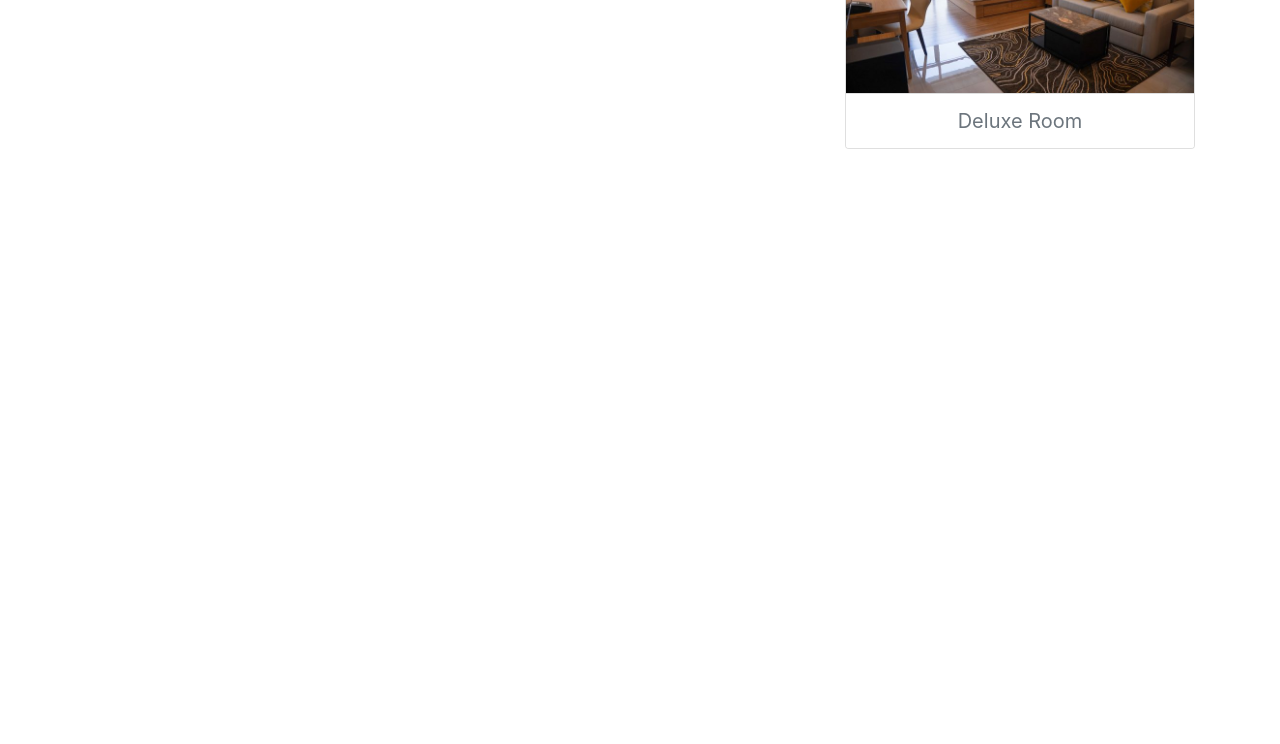
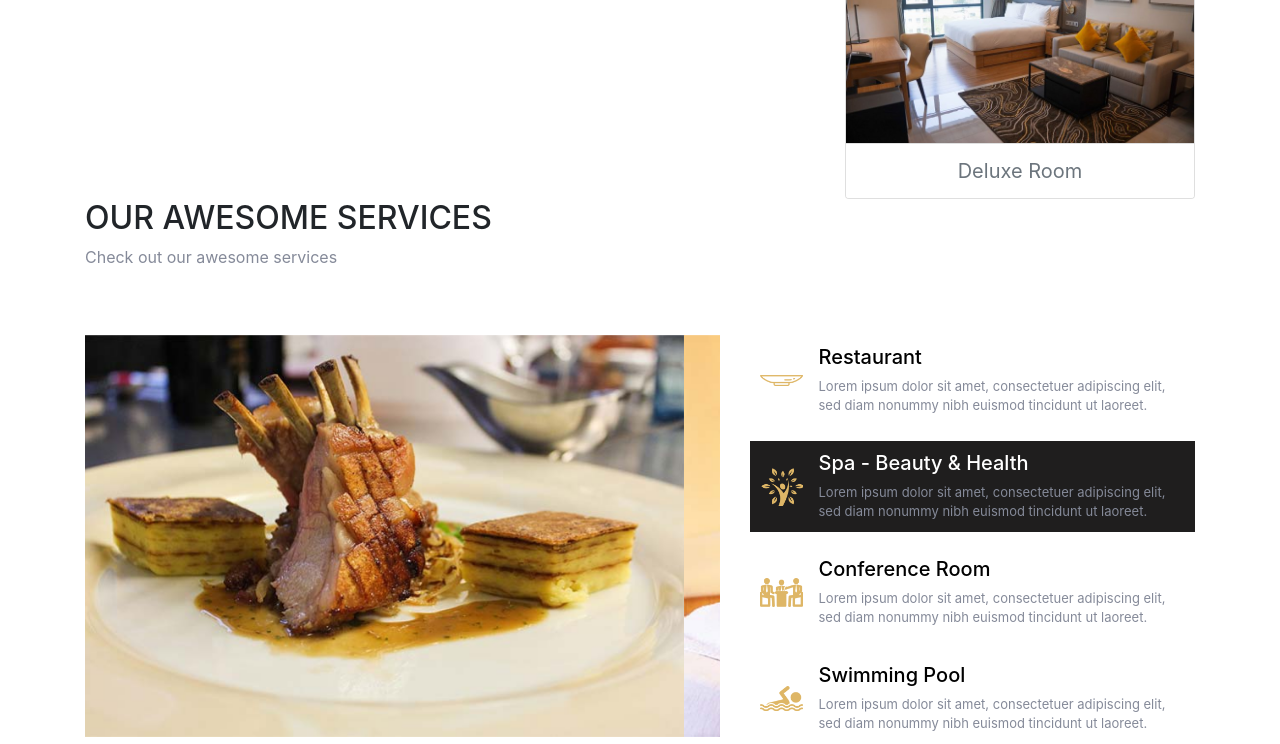
Before and after one commit to phamthuanan/Hotel-Zante, a plain HTML site: page index.html in a window 1280 px wide. Shown: the part 869-1613 px from the top of the page. Before the commit the page ends 1018 px from the top, so only its background shows below. Drawn offline with nearby package versions, Linux system fonts and the light colour scheme.

Commit message:
init component awesome service

```diff
--- /dev/null
+++ b/css/awesome-service.css
@@ -0,0 +1,59 @@
+.title-service{
+    margin-bottom: 50px;
+}
+
+.title-service p{
+    color: #858a99;
+}
+.carousel-indicators{
+    margin: 0;
+}
+
+.control-slide-service{
+    display: flex;
+    color: black;
+    text-decoration: none;
+}
+
+.control-slide-service:visited{
+    color: black;
+    text-decoration: none;
+}
+
+.control-slide-service:hover{
+    color: black;
+    text-decoration: none;
+}
+.control-slide-service div p{
+    color: #858a99;
+    margin-bottom: 0;
+}
+
+.carousel-indicators .active {
+    background-color: rgb(31, 30, 30);
+}
+
+.carousel-indicators .active div {
+    color: white;
+}
+.media{
+    padding: 10px;
+    box-sizing: border-box;
+    font-size: 13px;
+    background-color: white;
+
+}
+
+.carousel-indicators{
+    display: flex;
+    flex-direction: column;
+    position: unset;
+}
+
+.control-slide-service img{
+    width:10%;
+}
+
+.control-size{
+    margin-bottom: 15px;
+}
--- a/index.html
+++ b/index.html
@@ -14,6 +14,7 @@
     <link rel="stylesheet" href="./css/booking.css">
     <link rel="stylesheet" href="./css/introduction.css">
     <link rel="stylesheet" href="./css/favorite-rooms.css">
+    <link rel="stylesheet" href="./css/awesome-service.css">
     <title>Hotel Zante</title>
   </head>
   <body>
@@ -88,7 +89,7 @@
 
           <!--Favorate rooms-->
           <div class="row">
-            <div class="col-md-12">
+            <div class="col-md-12 title-service">
               <h2>OUR FAVORITE ROOMS</h2>
               <p>Check out now our best rooms</p>
             </div>
@@ -147,7 +148,75 @@
               </div>
             </div>
           </div>
+
+          <!--Awesome Services-->
+          <div id="carouselExampleIndicators" class="carousel slide" data-ride="carousel">
+            <div class="row">
+              <div class="col-md-12 title-service">
+                <h2>OUR AWESOME SERVICES</h2>
+                <p>Check out our awesome services</p>
+              </div>
+              <div class="col-7">
+                <div class="carousel-inner">
+                  <div class="carousel-item active">
+                    <img src="./images/restaurant.jpg" class="d-block w-100" alt="images-retaurant">
+                  </div>
+                  <div class="carousel-item">
+                    <img src="./images/spa.jpg" class="d-block w-100" alt="images-spa">
+                  </div>
+                  <div class="carousel-item">
+                    <img src="./images/conference.jpg" class="d-block w-100" alt="images-conference">
+                  </div>
+                  <div class="carousel-item">
+                    <img src="./images/swimming.jpg" class="d-block w-100" alt="images-swimming">
+                  </div>
+                </div>
+              </div>
+              <div class="col-md-5">
+                <div class="carousel-indicators">
+                  <div class="media active control-size" data-target="#carouselExampleIndicators" data-slide-to="0">
+                    <a href="" class="control-slide-service">
+                      <img src="./images/plate.png" class="align-self-center mr-3" alt="icon-plate">
+                      <div class="media-body">
+                        <h5 class="mt-0">Restaurant</h5>
+                        <p>Lorem ipsum dolor sit amet, consectetuer adipiscing elit, sed diam nonummy nibh euismod tincidunt ut laoreet.</p>
+                      </div>
+                    </a>
+                  </div>
+                  <div class="media control-size" data-target="#carouselExampleIndicators" data-slide-to="1">
+                    <a href="" class="control-slide-service">
+                      <img src="./images/spa.png" class="align-self-center mr-3" alt="icon-spa">
+                      <div class="media-body">
+                        <h5 class="mt-0">Spa - Beauty & Health</h5>
+                        <p>Lorem ipsum dolor sit amet, consectetuer adipiscing elit, sed diam nonummy nibh euismod tincidunt ut laoreet.</p>
+                      </div>
+                    </a>
+                  </div>
+                  <div class="media control-size" data-target="#carouselExampleIndicators" data-slide-to="2">
+                    <a href="" class="control-slide-service">
+                      <img src="./images/conference.png" class="align-self-center mr-3" alt="icon-conferance-room">
+                      <div class="media-body">
+                        <h5 class="mt-0">Conference Room</h5>
+                        <p>Lorem ipsum dolor sit amet, consectetuer adipiscing elit, sed diam nonummy nibh euismod tincidunt ut laoreet.</p>
+                      </div>
+                    </a>
+                  </div>
+                  <div class="media" data-target="#carouselExampleIndicators" data-slide-to="3">
+                    <a href="" class="control-slide-service">
+                      <img src="./images/swimmer.png" class="align-self-center mr-3" alt="icon-swimming">
+                      <div class="media-body">
+                        <h5 class="mt-0">Swimming Pool</h5>
+                        <p>Lorem ipsum dolor sit amet, consectetuer adipiscing elit, sed diam nonummy nibh euismod tincidunt ut laoreet.</p>
+                      </div>
+                    </a>
+                  </div>
+                </div>
+            </div>
+
+
+          </div>
       </div>
+
 
 
 
```
